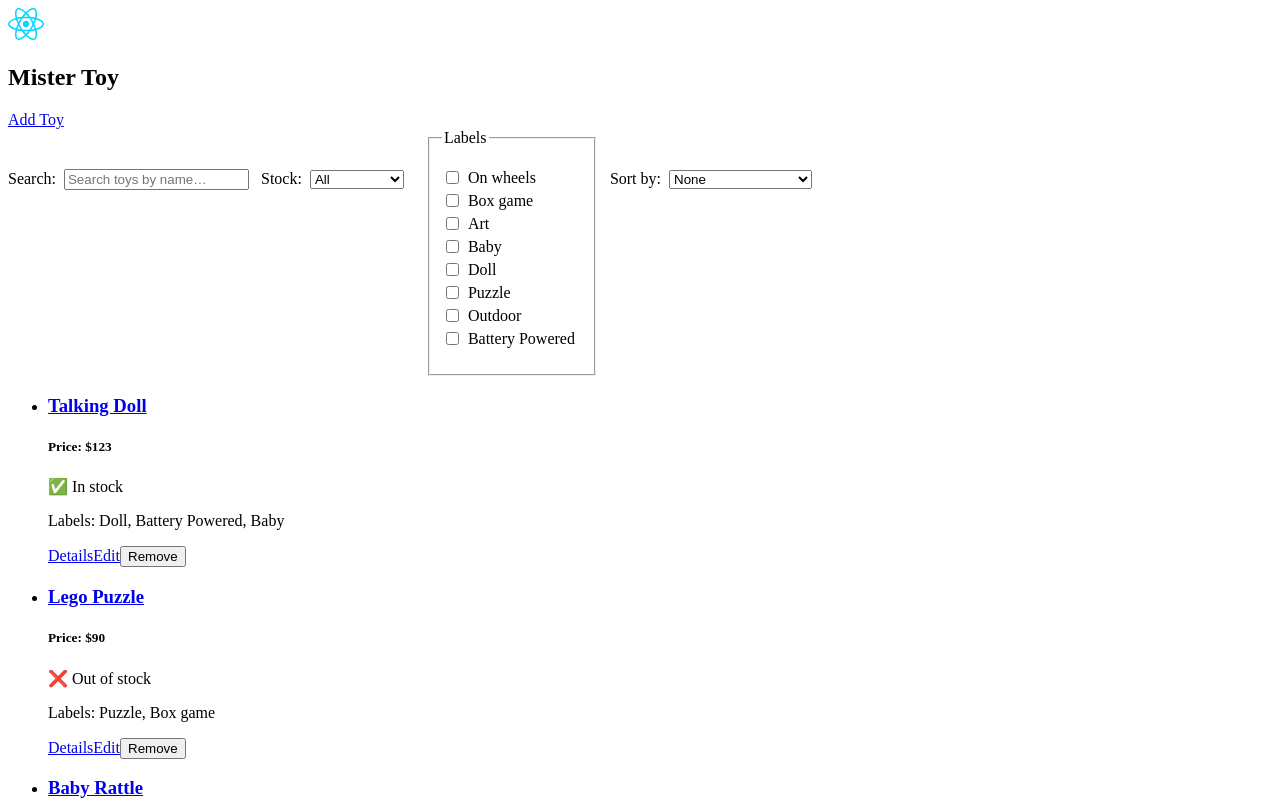
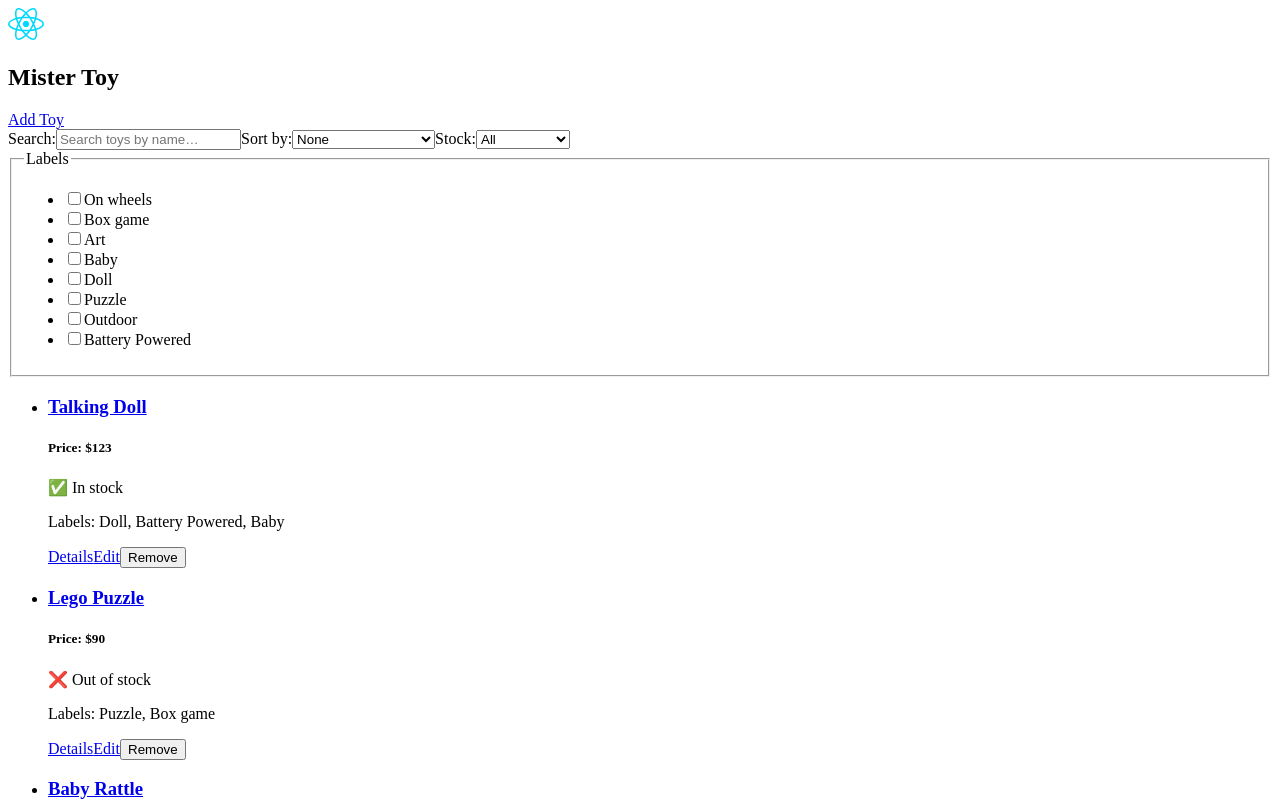
Before and after one commit to EdenIvgi/Mister-Toy-Frontend, a React (Vite) app: page / in a window 1280 px wide. Shown: the top 801 px of the page. Built offline with nearby package versions, Linux system fonts and the light colour scheme.

Commit message:
Update ToyFilter.jsx

```diff
--- a/src/cmps/ToyFilter.jsx
+++ b/src/cmps/ToyFilter.jsx
@@ -59,7 +59,7 @@ export function ToyFilter({ filterBy, onSetFilter }) {
 
   return (
     <section className="toy-filter">
-      <label style={{ display: 'inline-flex', gap: 8, alignItems: 'center', marginInlineEnd: 12 }}>
+      <label className="group">
         <span>Search:</span>
         <input
           type="text"
@@ -70,7 +70,17 @@ export function ToyFilter({ filterBy, onSetFilter }) {
         />
       </label>
 
-      <label style={{ display: 'inline-flex', gap: 8, alignItems: 'center', marginInlineEnd: 12 }}>
+            <label className="group">
+        <span>Sort by:</span>
+        <select value={localFilter.sortBy || ''} onChange={onSortChange}>
+          <option value="">None</option>
+          <option value="name">Name (A→Z)</option>
+          <option value="price">Price (Low→High)</option>
+          <option value="created">Created (New→Old)</option>
+        </select>
+      </label>
+
+      <label className="group">
         <span>Stock:</span>
         <select
           value={
@@ -86,12 +96,12 @@ export function ToyFilter({ filterBy, onSetFilter }) {
         </select>
       </label>
 
-      <fieldset className="labels" style={{ display:'inline-block', marginInlineStart: 12 }}>
+      <fieldset className="labels">
         <legend>Labels</legend>
-        <ul className="clean-list" style={{ display:'grid', gap:4, gridTemplateColumns:'repeat(auto-fit,minmax(140px,1fr))', padding:0 }}>
+        <ul className="labels-grid clean-list">
           {LABELS.map(label => (
-            <li key={label} style={{ listStyle:'none' }}>
-              <label style={{ display:'flex', gap:6, alignItems:'center' }}>
+            <li key={label}>
+              <label className="group">
                 <input
                   type="checkbox"
                   checked={localFilter.labels?.includes(label) || false}
@@ -104,15 +114,7 @@ export function ToyFilter({ filterBy, onSetFilter }) {
         </ul>
       </fieldset>
 
-      <label style={{ display: 'inline-flex', gap: 8, alignItems: 'center', marginInlineStart: 12 }}>
-        <span>Sort by:</span>
-        <select value={localFilter.sortBy || ''} onChange={onSortChange}>
-          <option value="">None</option>
-          <option value="name">Name (A→Z)</option>
-          <option value="price">Price (Low→High)</option>
-          <option value="created">Created (New→Old)</option>
-        </select>
-      </label>
+
     </section>
   )
 }
```
